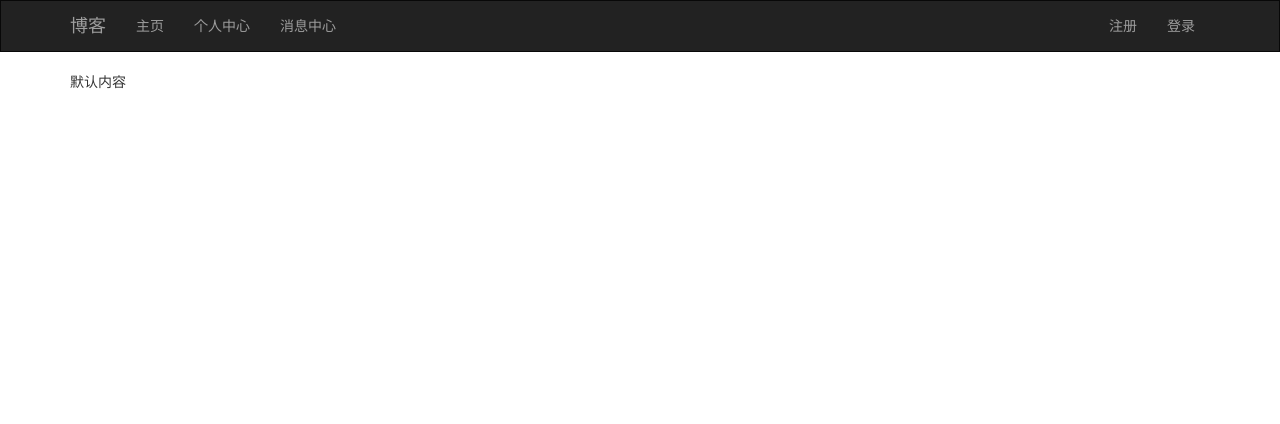
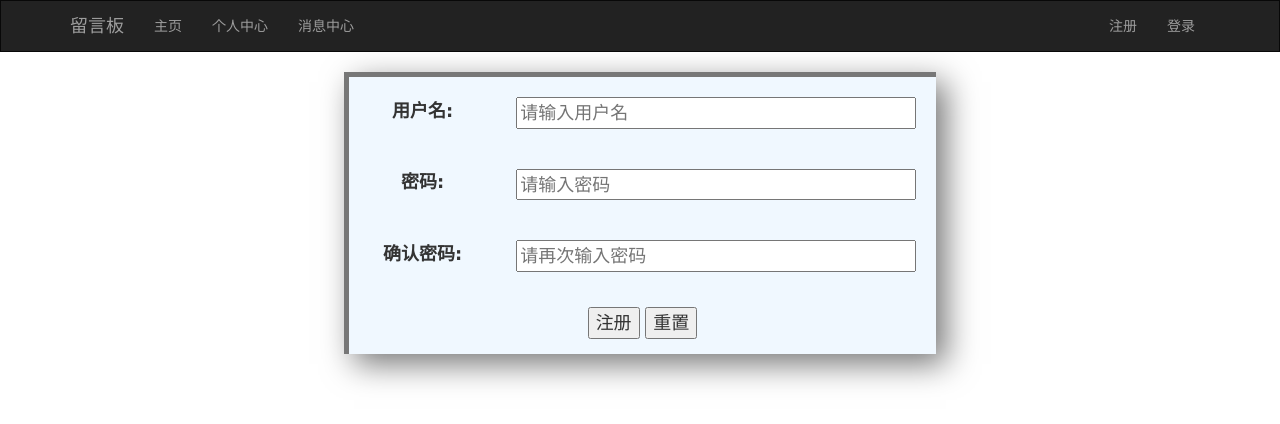
Before and after one commit to KingFarGrace/chat_board, a Flask app: page /register/ in a window 1280 px wide. Shown: the top 424 px of the page. Run offline with Flask 2, Linux system fonts and the light colour scheme; some libraries are stand-ins or nearby versions.

Commit message:
修改前端界面 -添加注册登录界面

```diff
--- a/static/site.css
+++ b/static/site.css
@@ -18,11 +18,31 @@
 #friend {
     background-color: antiquewhite;
     text-align: center;
-    min-height: 500px;
+    min-height: 850px;
 }
 
 #indexText {
     background-color:aliceblue;
     text-align: center;
-    min-height: 500px;
+    min-height: 850px;
 }
+
+#registerTable ,#loginTable{
+    border-top: 5px solid #777777;
+    border-left: 5px solid #777777;
+    background-color:aliceblue;
+    box-shadow: 10px 10px 30px #777777;
+}
+
+#loginTable td, #registerTable td{
+    font-family: Verdana;
+    font-size: 18px;
+    width: 150px;
+    padding: 15px;
+    text-align: center;
+}
+
+#registerTable #inputText,#loginTable #inputText{
+    width: 400px;
+    margin: 5px;
+}
--- a/templates/base.html
+++ b/templates/base.html
@@ -17,7 +17,7 @@
                 <span class="icon-bar"></span>
                 <span class="icon-bar"></span>
             </button>
-            <a class="navbar-brand" href="#">博客</a>
+            <a class="navbar-brand" href="#">留言板</a>
         </div>
         <div class="collapse navbar-collapse">
             <ul class="nav navbar-nav">
--- a/templates/register.html
+++ b/templates/register.html
@@ -1,2 +1,32 @@
 {% extends 'base.html' %}
 {% block title %}用户注册{% endblock %}
+
+{% block styles %}
+    {{ super() }}
+    <link rel="stylesheet" type="text/css" href="{{url_for('static', filename='site.css')}}" />
+{% endblock %}
+
+{% block content %}
+<form name="register">
+    <table id="registerTable" align="center">
+        <tr>
+            <td><label>用户名:</label></td>
+            <td><input id="inputText" type="text" name="username" placeholder="请输入用户名"></td>
+        </tr>
+        <tr>
+            <td><label>密码:</label></td>
+            <td><input id="inputText" type="password" name="password" placeholder="请输入密码"></td>
+        </tr>
+        <tr>
+            <td><label>确认密码:</label></td>
+            <td><input id="inputText" type="password" name="ckpassword" placeholder="请再次输入密码"></td>
+        </tr>
+        <tr>
+            <td colspan="2">
+                <input type="button" value="注册">
+                <input type="button" value="重置">
+            </td>
+        </tr>
+    </table>
+</form>
+{% endblock %}
```
Also changed, not shown: templates/login.html (+26 -0 lines).
